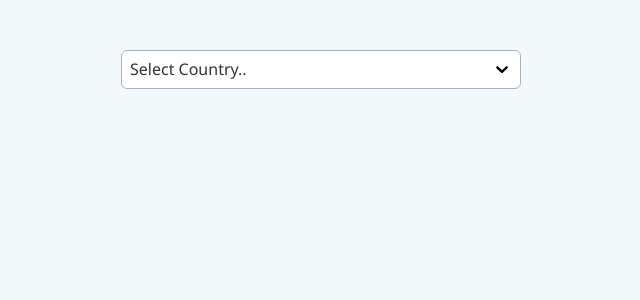
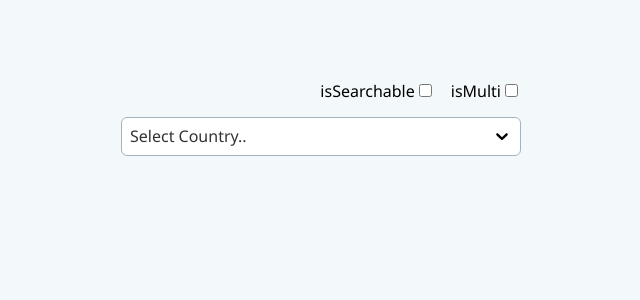
Before and after one commit to Jisan-mia/cstm-dd-v2, a React (Vite) app: page / in a window 1280 px wide. Shown: the top 300 px of the page, without its empty margins (319-959 px from the left). Built offline with nearby package versions, Linux system fonts and the light colour scheme.

Commit message:
isSearchable and isMulti tag added on ui

```diff
--- /dev/null
+++ b/src/App.css
@@ -0,0 +1,13 @@
+.feature-area {
+  max-width: 400px;
+  margin: auto;
+  margin-bottom: 15px;
+  display: flex;
+  align-items: center;
+  gap: 1rem;
+  justify-content: flex-end;
+}
+
+.container {
+  margin-top: 5rem;
+}
--- a/src/App.jsx
+++ b/src/App.jsx
@@ -1,5 +1,8 @@
+import { useState } from "react";
+import "./App.css";
 import CustomDropdown from "./components/CustomDropdown2/CustomDropdown";
 import data from "./data/countries.json";
+
 function transformDataToAppropriateFormat() {
   return data.map((country) => {
     return {
@@ -10,17 +13,41 @@ function transformDataToAppropriateFormat() {
   });
 }
 const App = () => {
+  const [isMulti, setIsMulti] = useState(false);
+  const [isSearchable, setIsSearchable] = useState(false);
 
   return (
-    <>
+    <div className="container">
+      <div className="feature-area">
+        <label htmlFor="searchable">
+          isSearchable
+          <input
+            type="checkbox"
+            name="searchable"
+            id="searchable"
+            checked={isSearchable}
+            onChange={() => setIsSearchable(!isSearchable)}
+          />
+        </label>
+        <label htmlFor="multi">
+          isMulti
+          <input
+            type="checkbox"
+            name="multi"
+            id="multi"
+            checked={isMulti}
+            onChange={() => setIsMulti(!isMulti)}
+          />
+        </label>
+      </div>
       <CustomDropdown
         placeholder="Select Country.."
         options={transformDataToAppropriateFormat()}
-        // isMulti
-        isSearchable
+        isMulti={isMulti}
+        isSearchable={isSearchable}
         onChange={(value) => console.log(value)}
       />
-    </>
+    </div>
   );
 };
 
--- a/src/components/CustomDropdown2/CustomDropdown.css
+++ b/src/components/CustomDropdown2/CustomDropdown.css
@@ -2,7 +2,7 @@
   text-align: left;
   position: relative;
   max-width: 400px;
-  margin: 50px auto;
+  margin: 0 auto;
   color: #333;
 
   line-height: 1.3;
@@ -27,14 +27,9 @@
 }
 
 .dropdown-menu {
-  position: absolute;
-  transform: translateY(4px);
+  transform: translateY(1px);
   width: 100%;
-  border: 1px solid #ccc;
   border-radius: 5px;
-  overflow: auto;
-  max-height: 150px;
-  background-color: white;
 
   background-color: #fff;
   padding: 0;
@@ -45,7 +40,7 @@
     rgb(0 0 0 / 4%) 0px 10px 10px -5px;
   box-sizing: border-box;
   max-height: 200px;
-  overflow-y: auto;
+  overflow: auto;
   position: absolute;
   top: 100%;
   width: 100%;
@@ -127,23 +122,23 @@
   border-radius: 3px;
 }
 
-.dropdown-container::-webkit-scrollbar {
-  width: 8px;
+.dropdown-menu::-webkit-scrollbar {
+  width: 5px;
 }
 
 /* Track */
 
-.dropdown-container::-webkit-scrollbar-track {
+.dropdown-menu::-webkit-scrollbar-track {
   background: #f1f1f1;
 }
 
 /* Handle */
 
-.dropdown-container::-webkit-scrollbar-thumb {
+.dropdown-menu::-webkit-scrollbar-thumb {
   background: rgba(184, 184, 184, 0.856);
 }
 
 /* Handle on hover */
-.dropdown-container::-webkit-scrollbar-thumb:hover {
+.dropdown-menu::-webkit-scrollbar-thumb:hover {
   background: rgb(170, 164, 164);
 }
--- a/src/components/CustomDropdown2/CustomDropdown.jsx
+++ b/src/components/CustomDropdown2/CustomDropdown.jsx
@@ -16,7 +16,7 @@ const CustomDropdown = ({
   const [searchValue, setSearchValue] = useState("");
   const searchRef = useRef();
   const inputRef = useRef();
-
+  console.log({ selectedValue });
   useEffect(() => {
     const handler = (e) => {
       if (inputRef.current && !inputRef.current.contains(e.target)) {
@@ -32,6 +32,15 @@ const CustomDropdown = ({
   }, []);
 
   useEffect(() => {
+    if (isMulti) {
+      console.log({ isMulti });
+      setSelectedValue([]);
+    } else {
+      setSelectedValue(null);
+    }
+  }, [isMulti]);
+
+  useEffect(() => {
     setSearchValue("");
     if (showMenu && searchRef.current) {
       searchRef.current.focus();
@@ -44,7 +53,7 @@ const CustomDropdown = ({
       return placeholder;
     }
 
-    if (isMulti) {
+    if (isMulti && selectedValue.length) {
       return (
         <div className="dropdown-tags">
           {selectedValue.map((option) => (
@@ -79,11 +88,12 @@ const CustomDropdown = ({
     onChange(newValue);
   };
 
-  // show/hide dropdown
+  // show/hide dropdown menu
   const handleInputClick = () => {
     setShowMenu(!showMenu);
   };
 
+  // select an item from dropdown menu
   const onItemSelect = (option) => {
     let newValue;
 
@@ -101,6 +111,7 @@ const CustomDropdown = ({
     onChange(newValue);
   };
 
+  // see if current option is already selected
   const isSelected = (option) => {
     if (isMulti) {
       return selectedValue.filter((o) => o.value === option.value).length > 0;
@@ -111,10 +122,12 @@ const CustomDropdown = ({
     return selectedValue.value === option.value;
   };
 
+  // set search input value
   const onSearch = (e) => {
     setSearchValue(e.target.value);
   };
 
+  // get options based on searchValue or all the options
   const getOptions = () => {
     if (!searchValue) {
       return options;
@@ -128,7 +141,14 @@ const CustomDropdown = ({
   return (
     <div className="dropdown-container">
       <div ref={inputRef} onClick={handleInputClick} className="dropdown-input">
-        <div className="dropdown-selected-value"> {getDisplay()}</div>
+        <div className="dropdown-selected-value">
+          {getDisplay()}
+          {isSearchable && (
+            <div className="hidden-search-box">
+              <input onChange={onSearch} value={searchValue} ref={searchRef} />
+            </div>
+          )}
+        </div>
         <div className="dropdown-tools">
           <div className={`dropdown-tool ${showMenu && "invert"}`}>
             <ArrowIcon />
```
